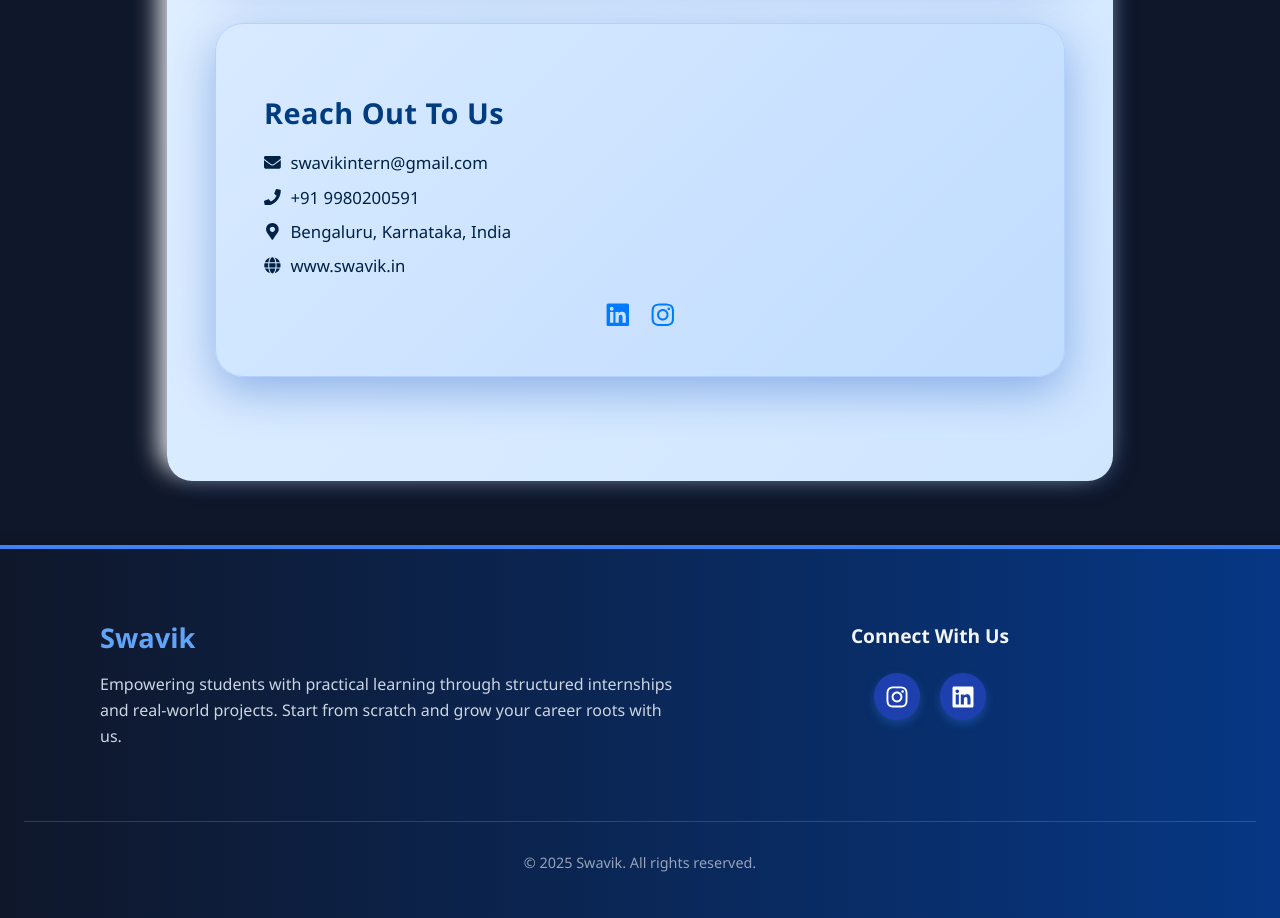
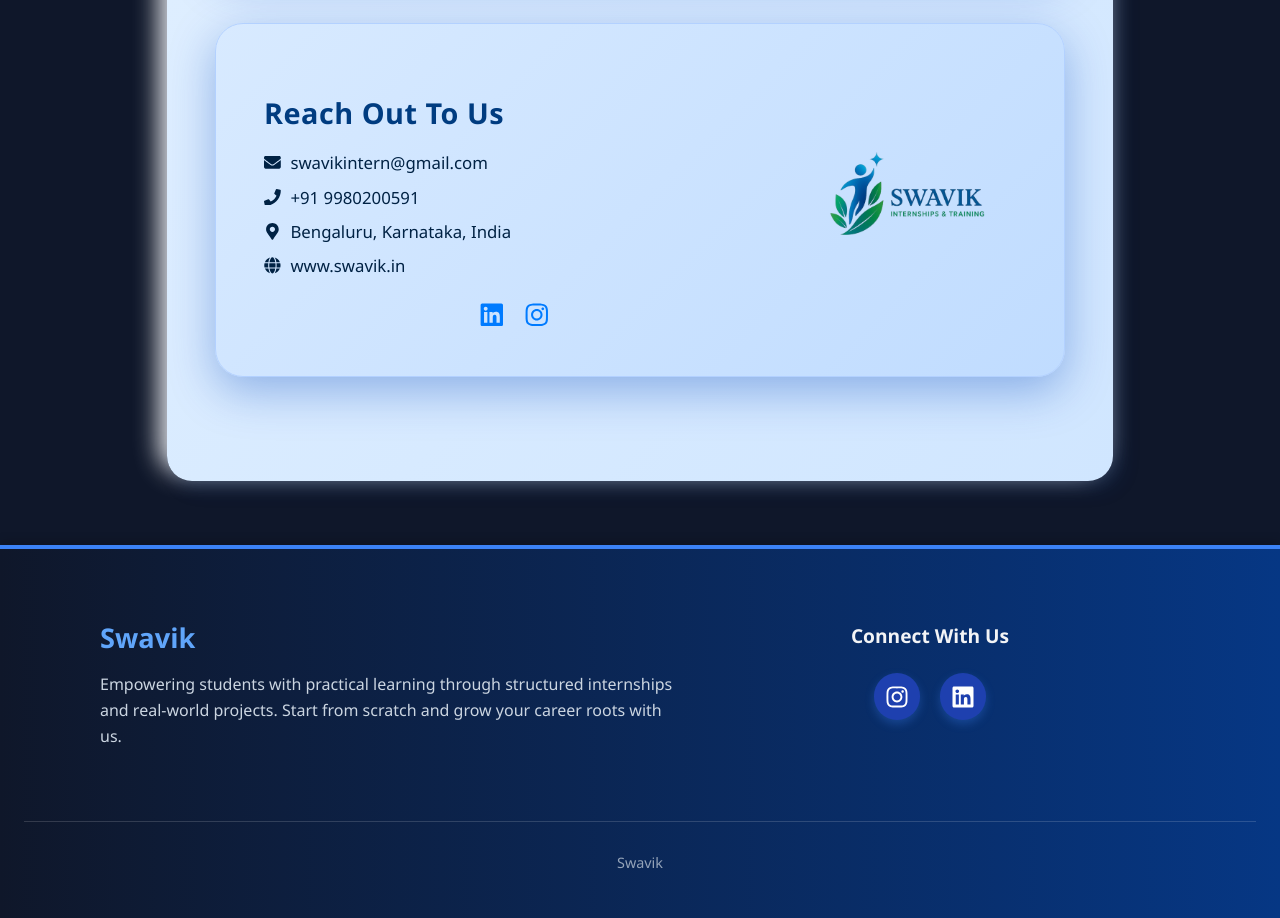
Before and after one commit to Shravan44s/Swavik, a React (Create React App) app in the folder frontend/: page /contact in a window 1280 px wide. Shown: the part 860-1778 px from the top of the page. Built offline with nearby package versions, Linux system fonts and the light colour scheme; no server answers; sample sign-in values are in the browser's storage.

Commit message:
new changes2

```diff
--- a/frontend/src/components/Footer.js
+++ b/frontend/src/components/Footer.js
@@ -25,7 +25,7 @@
       </div>
 
       <div className="footer-bottom">
-        <p>&copy; {new Date().getFullYear()} Swavik. All rights reserved.</p>
+        <p> Swavik</p>
       </div>
     </footer>
   );
--- a/frontend/src/pages/ContactUs.css
+++ b/frontend/src/pages/ContactUs.css
@@ -164,3 +164,26 @@
     font-size: 1.4rem;
   }
 }
+
+
+.details-with-logo {
+  display: flex;
+  justify-content: space-between;
+  align-items: center;   /* centers logo vertically */
+  gap: 2rem;
+}
+
+.details-text {
+  flex: 3;
+}
+
+.contact-logo {
+  flex: 1;
+  display: flex;
+  justify-content: flex-end;
+}
+
+.contact-logo img {
+  max-width: 220px;   /* bigger logo */
+  height: auto;
+}
--- a/frontend/src/pages/ContactUs.js
+++ b/frontend/src/pages/ContactUs.js
@@ -23,8 +23,12 @@
         </p>
       </div>
 
-
+      {/* Reach Out with Logo */}
+<div className="contact-reachout">
   <div className="contact-details">
+    <div className="details-with-logo">
+      {/* Left side (contact info) */}
+      <div className="details-text">
         <h3>Reach Out To Us</h3>
         <ul className="contact-list">
           <li><FaEnvelope /> swavikintern@gmail.com</li>
@@ -38,6 +42,17 @@
           <a href="https://www.instagram.com/swavik_intern" target="_blank" rel="noopener noreferrer"><FaInstagram /></a>
         </div>
       </div>
+
+      {/* Right side (logo, but still inside contact-details) */}
+      <div className="contact-logo">
+        <img src="swavik-logo.png" alt="Swavik Logo" />
+      </div>
+    </div>
+  </div>
+</div>
+
+
+
     </div>
   );
 };
```
Lines whose indentation alone changed are shown as unchanged.
